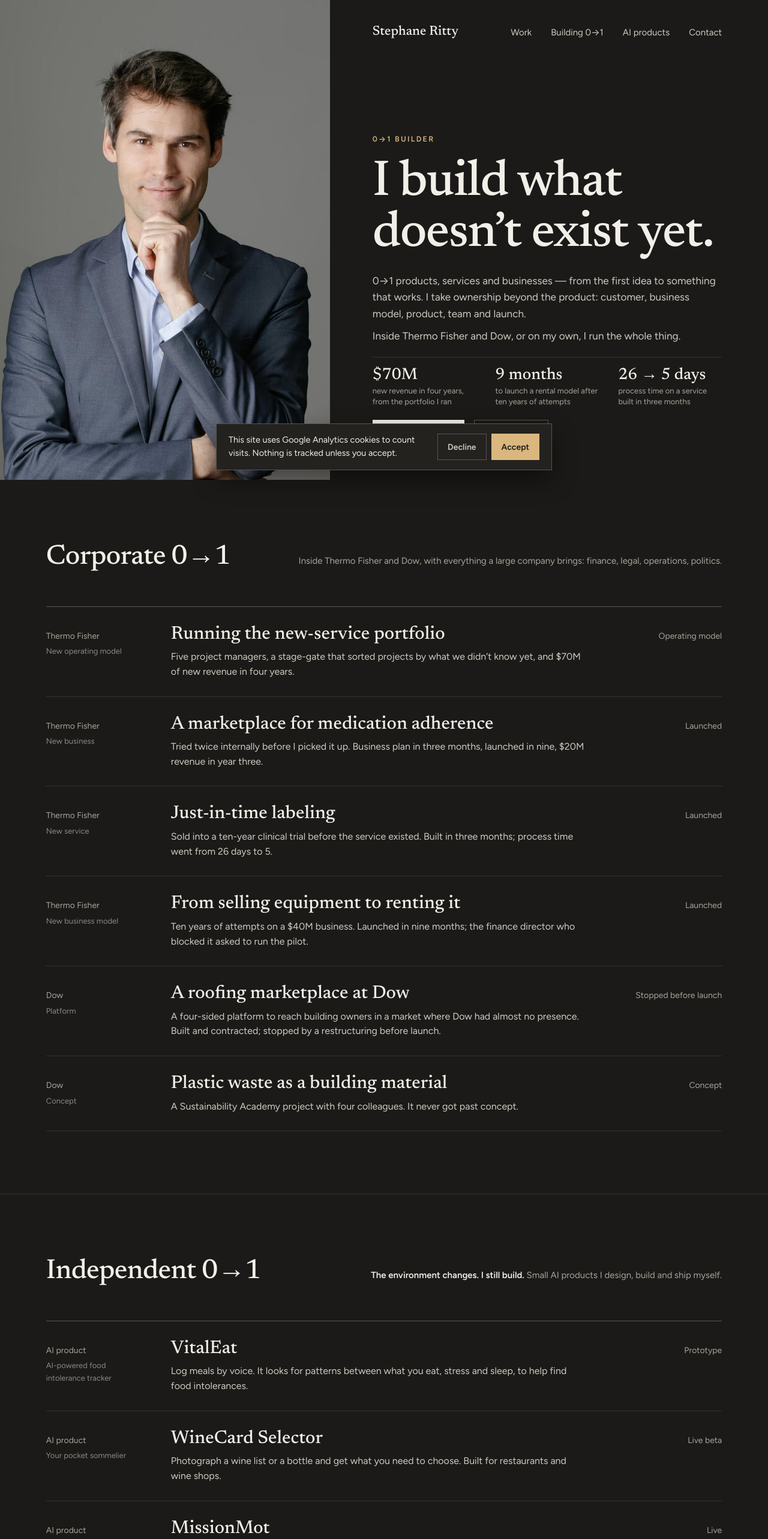
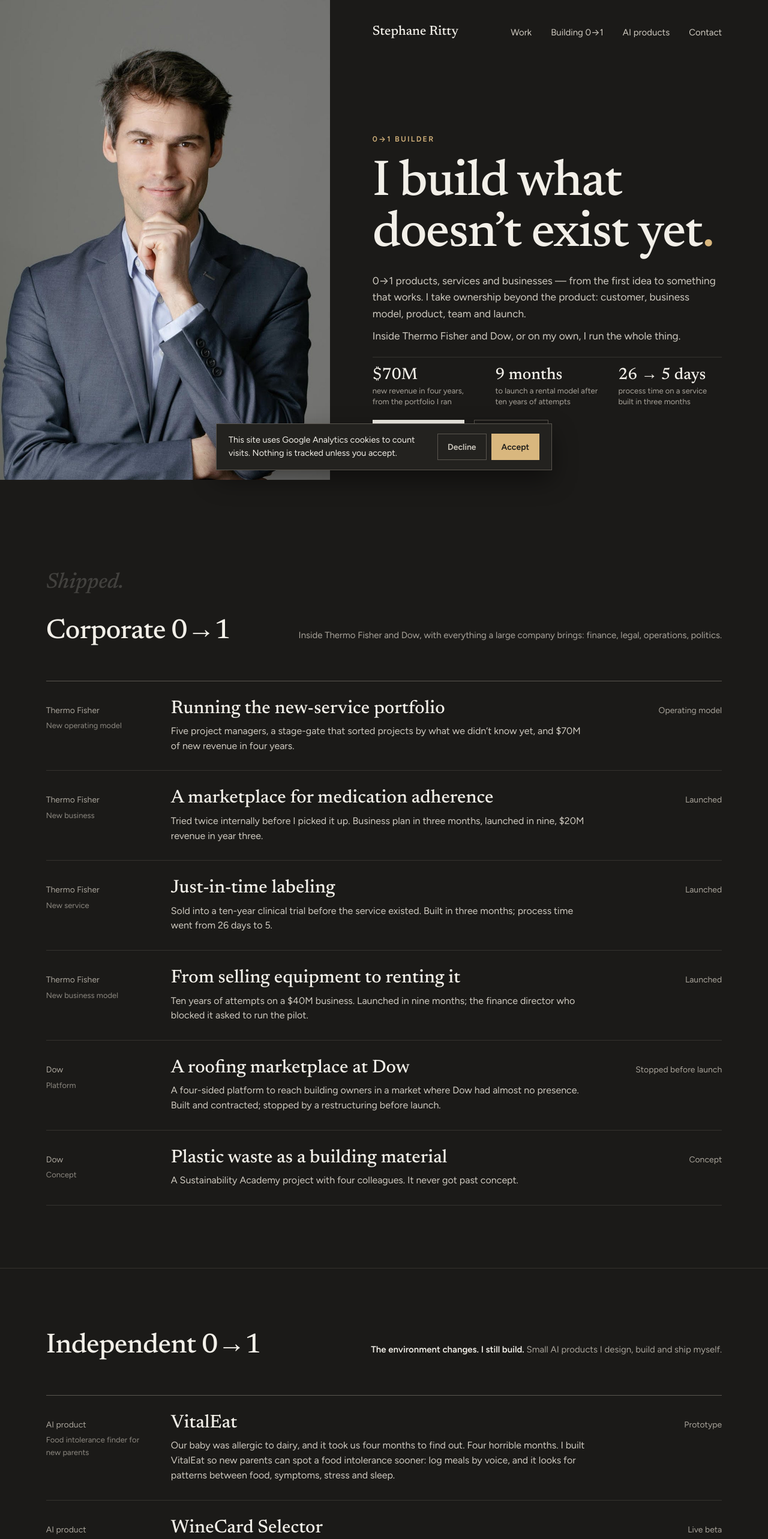
Before and after one commit to stephaneritty-del/portfolio, a React (Vite) app: page / in a window 1280 px wide. Shown: the top 2566 px of the page at 60% size. Built offline with nearby package versions, Linux system fonts and the light colour scheme.

Commit message:
Add files via upload

```diff
--- /dev/null
+++ b/src/components/ScrollLine.jsx
@@ -0,0 +1,138 @@
+import { useEffect, useRef, useState } from 'react';
+
+// The headline's final dot starts a messy line. As the visitor scrolls, the
+// line scribbles down the right margin of the hero, then straightens out and
+// lands on "Shipped." at the top of the work list.
+//
+// Desktop only (the phone layout has no margin to draw in). Without
+// JavaScript nothing is drawn and "Shipped." simply shows as a label.
+
+const DESKTOP = '(min-width: 861px)';
+
+function buildPaths() {
+  const anchor = document.querySelector('.dot-anchor');
+  const dot = document.querySelector('.title-dot');
+  const hero = document.querySelector('.home-hero');
+  const content = document.querySelector('.home-hero-content');
+  const mark = document.getElementById('shipped-mark');
+  if (!anchor || !dot || !hero || !content || !mark) return null;
+
+  const sx0 = window.scrollX;
+  const sy0 = window.scrollY;
+  const W = document.documentElement.clientWidth;
+  const a = anchor.getBoundingClientRect();
+  const d = dot.getBoundingClientRect();
+  const h = hero.getBoundingClientRect();
+  const c = content.getBoundingClientRect();
+  const m = mark.getBoundingClientRect();
+  const fontSize = parseFloat(getComputedStyle(dot).fontSize) || 80;
+
+  // Start: centre of the headline's full stop (just above the baseline).
+  const S = { x: d.left + d.width / 2 + sx0, y: a.top - fontSize * 0.1 + sy0 };
+  const heroBottom = h.bottom + sy0;
+  const padRight = parseFloat(getComputedStyle(content).paddingRight) || 80;
+
+  // The scribble lives in the strip right of the text column.
+  const zx0 = Math.max(S.x + 14, c.right - padRight + 14);
+  const zx1 = W - 16;
+  const zw = Math.max(24, zx1 - zx0);
+  const zm = zx0 + zw / 2;
+
+  let p = `M ${S.x} ${S.y} C ${S.x + 20} ${S.y - 24}, ${zx0 + zw * 0.6} ${S.y - 30}, ${zm} ${S.y + 10}`;
+  const top = S.y + 10;
+  const bottom = heroBottom - 40;
+  const n = Math.max(3, Math.round((bottom - top) / 85));
+  const step = (bottom - top) / n;
+  let cy = top;
+  for (let i = 0; i < n; i++) {
+    const j = Math.sin(i * 2.3) * zw * 0.18;
+    const r = zw * (0.42 + 0.12 * Math.cos(i * 1.7));
+    // Three curves per step, the middle one doubling back to make a real loop.
+    p += ` C ${zm + r} ${cy - step * 0.3}, ${zm + r + j} ${cy + step * 0.8}, ${zm} ${cy + step * 0.6}`;
+    p += ` C ${zm - r} ${cy + step * 0.4}, ${zm - r * 0.75} ${cy + step * 0.02}, ${zm + r * 0.2} ${cy + step * 0.22}`;
+    p += ` C ${zm + r * 0.95} ${cy + step * 0.45}, ${zm + r * 0.3 + j} ${cy + step * 1.02}, ${zm + j * 0.4} ${cy + step}`;
+    cy += step;
+  }
+  const P = { x: zm, y: cy };
+
+  // Clean sweep to "Shipped."
+  const E = { x: m.right + 14 + sx0, y: m.top + m.height * 0.58 + sy0 };
+  const clean = `M ${P.x} ${P.y} C ${P.x} ${P.y + (E.y - P.y) * 0.75}, ${E.x + (P.x - E.x) * 0.45} ${E.y}, ${E.x} ${E.y}`;
+
+  return { scribble: p, clean, height: E.y + 40, endY: E.y };
+}
+
+export default function ScrollLine() {
+  const [geo, setGeo] = useState(null);
+  const scribbleRef = useRef(null);
+  const cleanRef = useRef(null);
+
+  // Build (and rebuild) the geometry after fonts load and on resize.
+  useEffect(() => {
+    const mq = window.matchMedia(DESKTOP);
+    let raf = 0;
+    const rebuild = () => {
+      cancelAnimationFrame(raf);
+      raf = requestAnimationFrame(() => setGeo(mq.matches ? buildPaths() : null));
+    };
+    rebuild();
+    if (document.fonts && document.fonts.ready) document.fonts.ready.then(rebuild);
+    window.addEventListener('resize', rebuild);
+    return () => {
+      cancelAnimationFrame(raf);
+      window.removeEventListener('resize', rebuild);
+    };
+  }, []);
+
+  // Draw in step with scrolling.
+  useEffect(() => {
+    const mark = document.getElementById('shipped-mark');
+    if (!geo) {
+      mark && mark.classList.remove('is-waiting', 'is-shipped');
+      return;
+    }
+    const s = scribbleRef.current;
+    const c = cleanRef.current;
+    if (!s || !c) return;
+    const ls = s.getTotalLength();
+    const lc = c.getTotalLength();
+    s.style.strokeDasharray = `${ls} ${ls}`;
+    c.style.strokeDasharray = `${lc} ${lc}`;
+    const reduce = window.matchMedia('(prefers-reduced-motion: reduce)').matches;
+
+    let raf = 0;
+    const update = () => {
+      raf = 0;
+      const vh = window.innerHeight;
+      const end = Math.max(120, geo.endY - vh * 0.62);
+      const t = reduce ? 1 : Math.min(1, Math.max(0, window.scrollY / end));
+      const ts = Math.min(1, t / 0.7);
+      const tc = Math.min(1, Math.max(0, (t - 0.7) / 0.3));
+      s.style.strokeDashoffset = `${ls * (1 - ts)}`;
+      c.style.strokeDashoffset = `${lc * (1 - tc)}`;
+      if (mark) {
+        mark.classList.add('is-waiting');
+        mark.classList.toggle('is-shipped', t >= 0.98);
+      }
+    };
+    const onScroll = () => {
+      if (!raf) raf = requestAnimationFrame(update);
+    };
+    update();
+    window.addEventListener('scroll', onScroll, { passive: true });
+    return () => {
+      cancelAnimationFrame(raf);
+      window.removeEventListener('scroll', onScroll);
+    };
+  }, [geo]);
+
+  if (!geo) return null;
+  return (
+    <div className="scroll-line" style={{ height: geo.height }} aria-hidden="true">
+      <svg width="100%" height={geo.height}>
+        <path ref={scribbleRef} className="scroll-line-scribble" d={geo.scribble} />
+        <path ref={cleanRef} className="scroll-line-clean" d={geo.clean} />
+      </svg>
+    </div>
+  );
+}
--- a/src/content.js
+++ b/src/content.js
@@ -187,9 +187,9 @@ export const apps = [
   {
     id: 'vitaleat',
     title: 'VitalEat',
-    subtitle: 'AI-powered food intolerance tracker',
+    subtitle: 'Food intolerance finder for new parents',
     description:
-      'Log meals by voice. It looks for patterns between what you eat, stress and sleep, to help find food intolerances.',
+      'Our baby was allergic to dairy, and it took us four months to find out. Four horrible months. I built VitalEat so new parents can spot a food intolerance sooner: log meals by voice, and it looks for patterns between food, symptoms, stress and sleep.',
     tags: ['AI/ML', 'Health tech', 'Voice interface'],
     url: 'https://vitaleat.vercel.app',
     status: 'Prototype'
@@ -199,7 +199,7 @@ export const apps = [
     title: 'WineCard Selector',
     subtitle: 'Your pocket sommelier',
     description:
-      'Photograph a wine list or a bottle and get what you need to choose. Built for restaurants and wine shops.',
+      'A restaurant wine list gives you names, vintages and prices, but not what you need to choose. Photograph the list or a bottle and get the information that helps you decide.',
     tags: ['Computer vision', 'Web scraping', 'API integration'],
     url: 'https://winecardselctor.vercel.app',
     status: 'Live beta'
@@ -213,6 +213,15 @@ export const apps = [
     tags: ['Game design', 'Social', 'Real-time'],
     url: 'https://missionmot.vercel.app',
     status: 'Live'
+  },
+  {
+    id: 'lumi',
+    title: 'Lumi',
+    subtitle: 'Ikigai coach',
+    description:
+      'Someone asked me to help him find his ikigai, the Japanese idea of a reason for being. Lumi is a coach that works through it with you: what you love, what you’re good at, what the world needs and what you can be paid for.',
+    tags: ['AI coach', 'Self-discovery'],
+    url: 'https://ikig.vercel.app/',
+    status: 'Prototype'
   }
-  // Ikigai Finder (https://ikig.vercel.app/) is hidden until it works reliably.
 ];
--- a/src/pages/Home.jsx
+++ b/src/pages/Home.jsx
@@ -1,5 +1,6 @@
 import SiteHeader from '../components/SiteHeader.jsx';
 import SiteFooter, { ContactBand } from '../components/SiteFooter.jsx';
+import ScrollLine from '../components/ScrollLine.jsx';
 import { EMAIL, apps, cases, heroFacts, beyondProduct, principles } from '../content.js';
 
 const caseTitle = (slug) => cases.find((c) => c.slug === slug).title;
@@ -14,7 +15,9 @@ export default function Home() {
         <SiteHeader className="home-hero-header" />
         <div className="home-hero-content">
           <p className="kicker">0→1 Builder</p>
-          <h1 className="display-xl">I build what doesn’t exist yet.</h1>
+          <h1 className="display-xl">
+            I build what doesn’t exist yet<span className="title-dot">.<span className="dot-anchor" /></span>
+          </h1>
           <div className="hero-lead">
             <p className="lead">
               0→1 products, services and businesses — from the first idea to something that works. I take ownership
@@ -38,7 +41,8 @@ export default function Home() {
       </section>
 
       <main>
-        <section id="work" className="band">
+        <section id="work" className="band work-band">
+          <p id="shipped-mark" className="shipped-mark">Shipped.</p>
           <div className="section-head">
             <h2 className="display-md">Corporate 0→1</h2>
             <p className="section-note">
@@ -130,6 +134,7 @@ export default function Home() {
       </main>
 
       <SiteFooter />
+      <ScrollLine />
     </>
   );
 }
--- a/src/styles.css
+++ b/src/styles.css
@@ -215,6 +215,38 @@ a:focus-visible, button:focus-visible {
 }
 .section-note { margin: 0; font-size: 15px; color: var(--faint); }
 .section-note strong, .section-head .lead strong { color: var(--text); font-weight: 600; }
+
+/* ---------- The line from the headline's dot to "Shipped." ---------- */
+
+.title-dot { color: var(--accent); }
+.dot-anchor { display: inline-block; width: 0; height: 0; vertical-align: baseline; }
+
+.scroll-line {
+  position: absolute;
+  top: 0;
+  left: 0;
+  width: 100%;
+  pointer-events: none;
+  z-index: 5;
+}
+.scroll-line svg { display: block; overflow: visible; }
+.scroll-line path { fill: none; stroke-linecap: round; stroke-linejoin: round; }
+.scroll-line-scribble { stroke: #7A746A; stroke-width: 1.6; }
+.scroll-line-clean { stroke: var(--accent); stroke-width: 2.5; }
+
+.work-band { padding-top: clamp(96px, 12vw, 176px); }
+.shipped-mark {
+  width: fit-content;
+  margin: 0 0 clamp(28px, 3vw, 44px);
+  font-family: var(--serif);
+  font-weight: 500;
+  font-style: italic;
+  font-size: clamp(26px, 2.8vw, 38px);
+  line-height: 1;
+  transition: opacity .5s ease;
+}
+.shipped-mark.is-waiting { opacity: 0.18; }
+.shipped-mark.is-waiting.is-shipped { opacity: 1; }
 
 /* ---------- Homepage sections ---------- */
 
```
